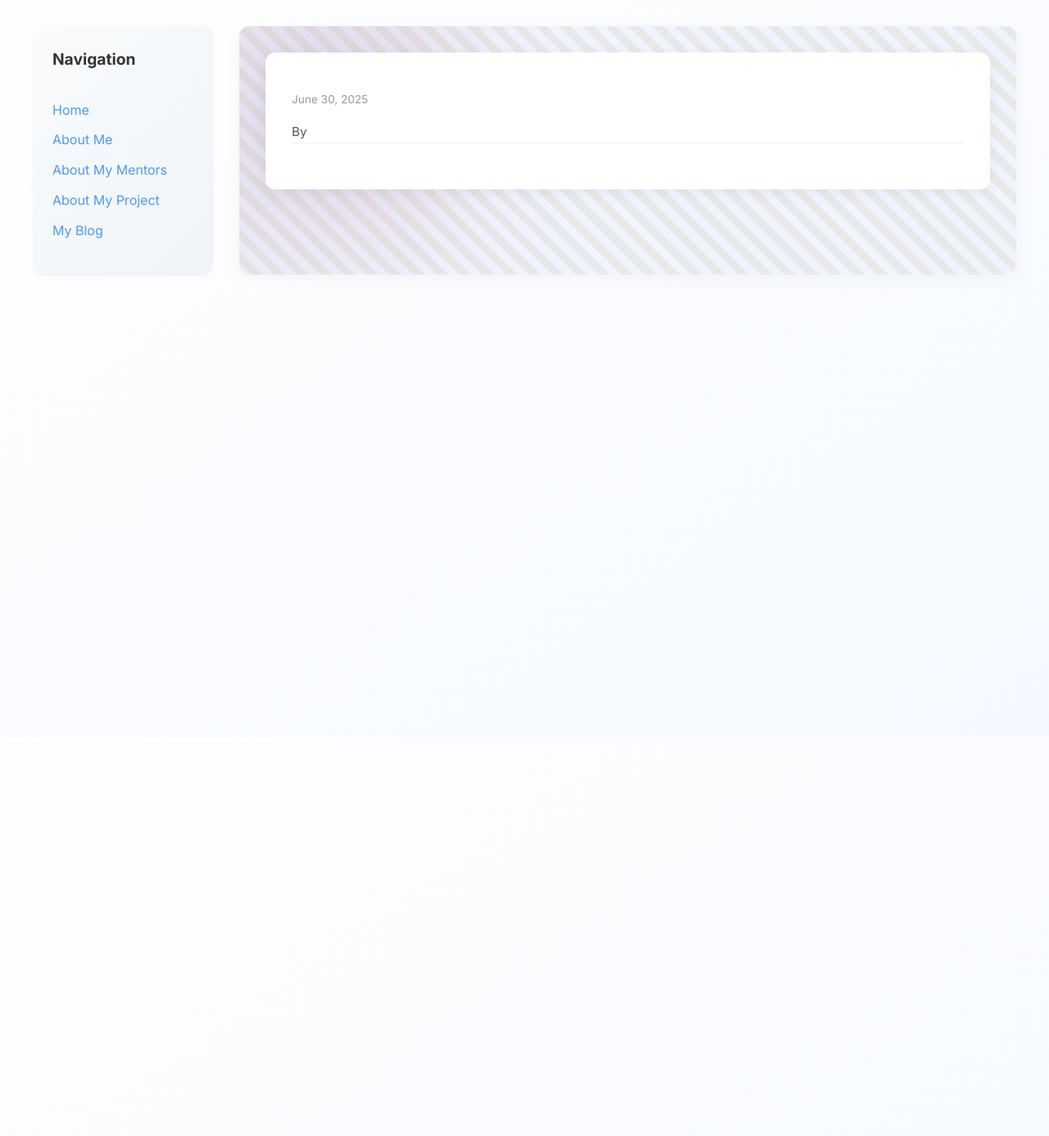
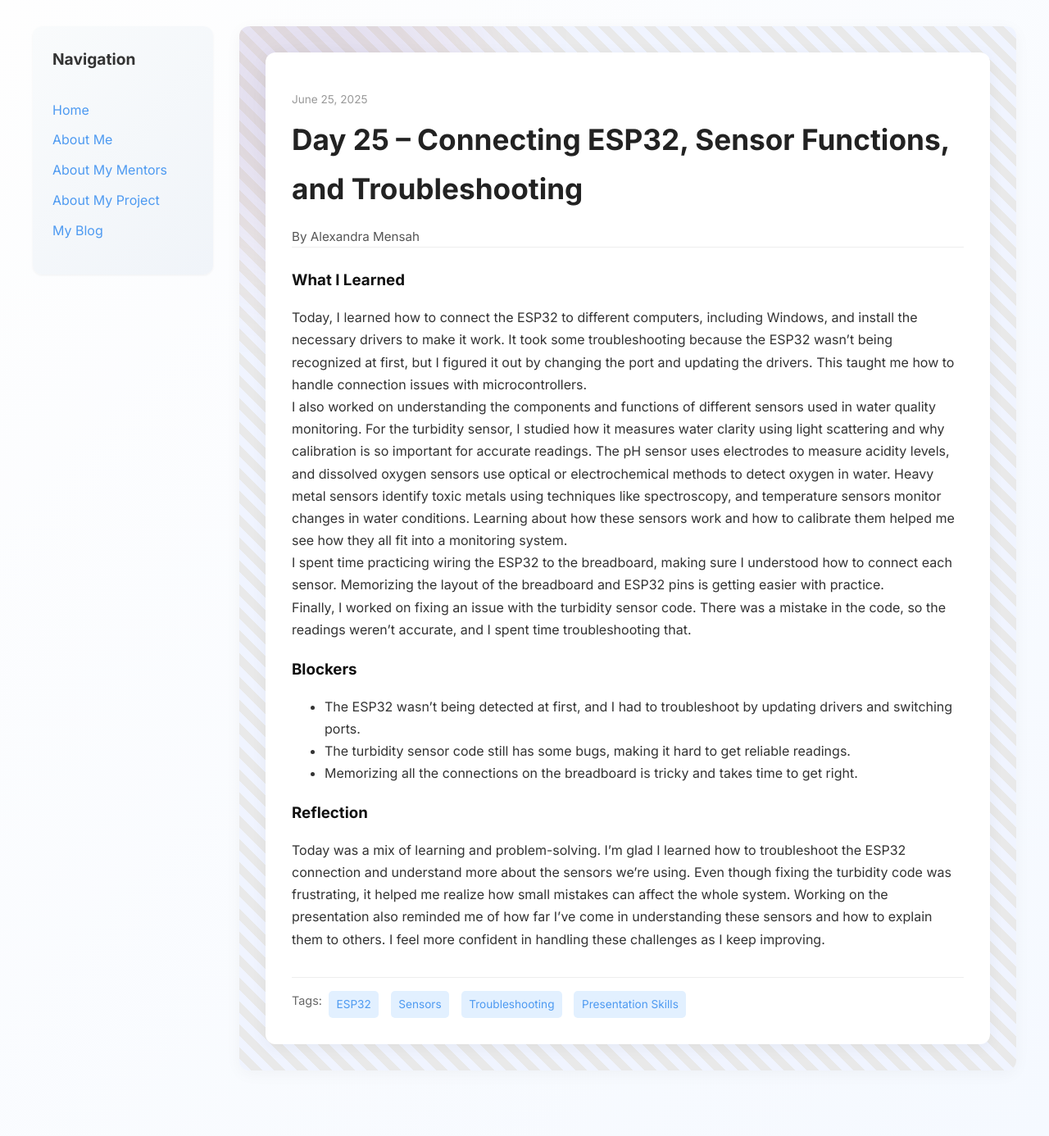
Before and after one commit to alexandratory/alexandratory.github.io, a Jekyll site: the page built from _posts/2025-06-30-day-25.md, in a window 1280 px wide. Shown: the whole page at 82% size. Built offline with Jekyll 4.4.1, drawn with Linux system fonts in a browser that asks for light colours; our own code applies the rules of GitHub Pages for plain Markdown files; before the commit the page ends 900 px from its top, so only the background shows below that.

Commit message:
Update 2025-06-30-day-25.md

```diff
--- a/_posts/2025-06-30-day-25.md
+++ b/_posts/2025-06-30-day-25.md
@@ -17,9 +17,9 @@
   Finally, I worked on fixing an issue with the turbidity sensor code. There was a mistake in the code, so the readings weren’t accurate, and I spent time troubleshooting that.
 
 blockers: |
-The ESP32 wasn’t being detected at first, and I had to troubleshoot by updating drivers and switching ports.
-The turbidity sensor code still has some bugs, making it hard to get reliable readings.
-Memorizing all the connections on the breadboard is tricky and takes time to get right.
+  - The ESP32 wasn’t being detected at first, and I had to troubleshoot by updating drivers and switching ports.
+  - The turbidity sensor code still has some bugs, making it hard to get reliable readings.
+  - Memorizing all the connections on the breadboard is tricky and takes time to get right.
 
 reflection: |
   Today was a mix of learning and problem-solving. I’m glad I learned how to troubleshoot the ESP32 connection and understand more about the sensors we’re using. Even though fixing the turbidity code was frustrating, it helped me realize how small mistakes can affect the whole system. Working on the presentation also reminded me of how far I’ve come in understanding these sensors and how to explain them to others. I feel more confident in handling these challenges as I keep improving.
```
